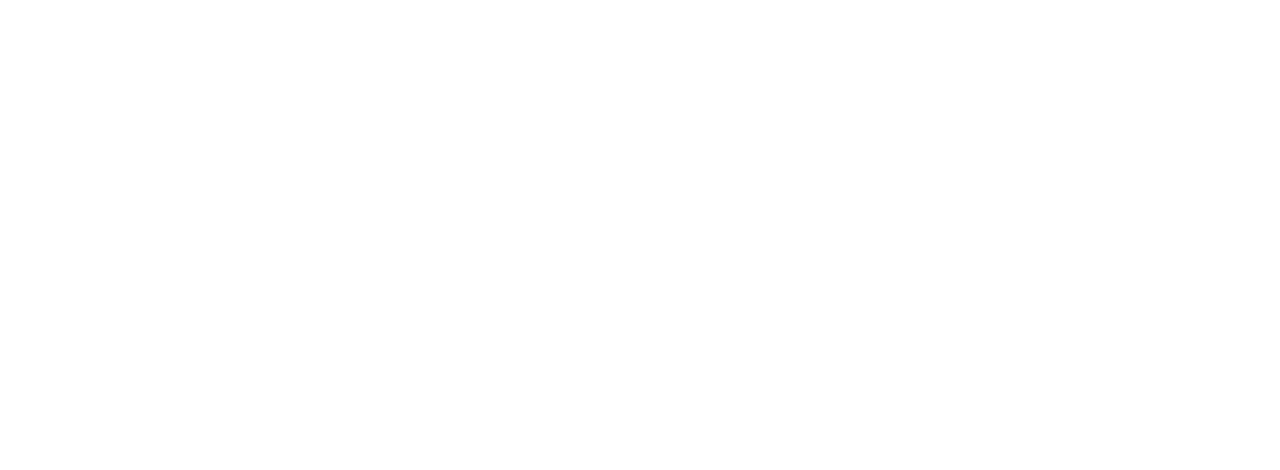
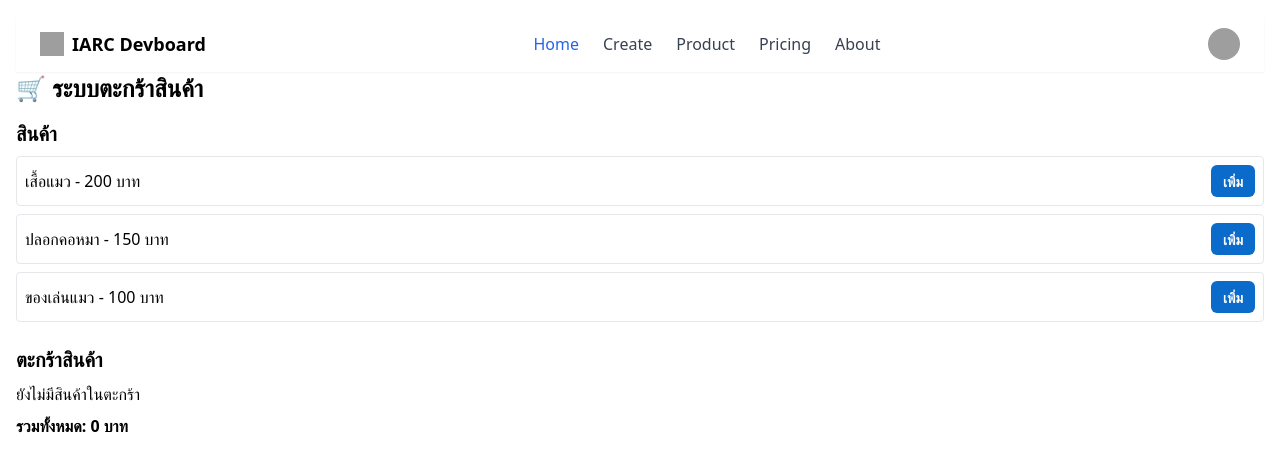
Before and after one commit to 6510110274/React-Starter, a React (Create React App) app in the folder frontend/: page /product in a window 1280 px wide. Before the commit this address had no page. Shown: the top 470 px of the page. Built offline with nearby package versions, Linux system fonts and the light colour scheme; grey boxes are pictures that could not be loaded.

Commit message:
feat: add shopping cart functionality with product listing and cart management

```diff
--- a/frontend/src/App.js
+++ b/frontend/src/App.js
@@ -3,6 +3,7 @@
 import { BrowserRouter } from "react-router-dom";
 import UserList from "./views/UserList";
 import CreateUser from "./views/CreateUser";
+import ShopProduct from "./views/ShopProduct";
 
 function App() {
   return (
@@ -11,6 +12,7 @@
         <Routes>
           <Route path='/' element={<UserList/>} />
           <Route path='/create' element={<CreateUser/>} />
+          <Route path='/product' element={<ShopProduct/>}/>
         </Routes>
       </BrowserRouter>
     </div>
--- /dev/null
+++ b/frontend/src/components/Cart.jsx
@@ -0,0 +1,31 @@
+// 📁 src/components/Cart.jsx
+import { Button } from '@mui/joy';
+import React from 'react';
+
+const Cart = ({ cart, removeFromCart }) => {
+  const total = cart.reduce((sum, item) => sum + item.product.price * item.quantity, 0);
+
+  return (
+    <div className="mt-4">
+      <h2 className="text-xl font-semibold mb-2">ตะกร้าสินค้า</h2>
+      {cart.length === 0 ? (
+        <p>ยังไม่มีสินค้าในตะกร้า</p>
+      ) : (
+        <ul className="space-y-2">
+          {cart.map((item, index) => (
+            <li key={index} className="flex justify-between items-center border p-2 rounded">
+              <span>{item.product.name} x {item.quantity}</span>
+              <div className="flex items-center ml-auto space-x-4">
+                <span>{item.product.price * item.quantity} บาท</span>
+                <Button color='danger' onClick={() => removeFromCart(index)}>ลบ</Button>
+              </div>
+            </li>
+          ))}
+        </ul>
+      )}
+      <div className="mt-2 font-bold">รวมทั้งหมด: {total} บาท</div>
+    </div>
+  );
+};
+
+export default Cart;
--- a/frontend/src/components/Content.jsx
+++ b/frontend/src/components/Content.jsx
@@ -35,6 +35,24 @@
         }
     };
 
+    const confirmUpdateUser = async () => {
+        try {
+        await Repo.users.update(editUser._id, editUser);
+        setOpen(false);
+        onActionSuccess(); // รีเฟรชรายการ
+
+        // ✅ แสดง SweetAlert แจ้งผลลัพธ์
+        Swal.fire({
+            title: 'สำเร็จ!',
+            text: 'แก้ไขข้อมูลพนักงานเรียบร้อยแล้ว',
+            icon: 'success',
+            confirmButtonText: 'ตกลง'
+        });
+
+        } catch (error) {
+        alert(error?.message);
+        }
+    }
     const handleUpdateUser = async (userId) => {
         try {
           const user = await Repo.users.get(userId);
@@ -60,6 +78,7 @@
             <th>ดำเนินการ</th>
             </tr>
         </thead>
+        <tbody>
         {users?.map((user, index) => (
             <tr key={index}>
             <td>{index + 1}</td>
@@ -82,6 +101,7 @@
             </td>
             </tr>
         ))}
+        </tbody>
         </Table>
         <Modal open={open} onClose={() => setOpen(false)}>
         <ModalDialog>
@@ -106,24 +126,7 @@
             </FormControl>
             <DialogActions>
             <Button
-                onClick={async () => {
-                    try {
-                    await Repo.users.update(editUser._id, editUser);
-                    setOpen(false);
-                    onActionSuccess(); // รีเฟรชรายการ
-
-                    // ✅ แสดง SweetAlert แจ้งผลลัพธ์
-                    Swal.fire({
-                        title: 'สำเร็จ!',
-                        text: 'แก้ไขข้อมูลพนักงานเรียบร้อยแล้ว',
-                        icon: 'success',
-                        confirmButtonText: 'ตกลง'
-                    });
-
-                    } catch (error) {
-                    alert(error?.message);
-                    }
-                }}
+                onClick={confirmUpdateUser}
                 >
                 บันทึก
             </Button>
--- a/frontend/src/components/Header.jsx
+++ b/frontend/src/components/Header.jsx
@@ -4,27 +4,33 @@
     return (
     <div className="bg-white shadow-sm px-6 py-3 flex items-center justify-between">
         <div className="flex items-center space-x-2">
-            <img class="w-6 h-6" src="https://png.pngtree.com/element_our/png_detail/20180911/background-material-design-for-lorem-ipsum-logo-png_89686.jpg"/>
+            <img alt="IARC Logo" className="w-6 h-6" src="https://png.pngtree.com/element_our/png_detail/20180911/background-material-design-for-lorem-ipsum-logo-png_89686.jpg"/>
             <div className="text-lg font-semibold"> IARC Devboard</div>
         </div>
-        <div class="space-x-6 hidden md:flex">
+        <div className="space-x-6 hidden md:flex">
             <Link
                 to="/"
                 aria-current="page"
                 className="text-blue-600 font-medium"
             >
-                <a>Home</a>
+                Home
             </Link>
             <Link
                 to="/create"
                 aria-current="page"
-                class="text-gray-700 hover:text-blue-600"
+                className="text-gray-700 hover:text-blue-600"
             >
-                <a>Create</a>
+                Create
             </Link>
-            <a href="#" class="text-gray-700 hover:text-blue-600">Services</a>
-            <a href="#" class="text-gray-700 hover:text-blue-600">Pricing</a>
-            <a href="#" class="text-gray-700 hover:text-blue-600">About</a>
+            <Link
+                to="/product"
+                aria-current="page"
+                className="text-gray-700 hover:text-blue-600"
+            >
+                Product
+            </Link>
+            <div href="#" class="text-gray-700 hover:text-blue-600">Pricing</div>
+            <div href="#" class="text-gray-700 hover:text-blue-600">About</div>
         </div>
 
         <div>
--- a/frontend/src/components/Home.jsx
+++ /dev/null
@@ -1,52 +0,0 @@
-import React, {useState,useEffect} from "react";
-import { Card, CardContent, Input, LinearProgress } from "@mui/joy";
-import Content from "./Content";
-import Repo from "../repositories";
-
-function Home() {
-  const [searchTerm, setSearchTerm] = useState("");
-  const [users,setUsers] = useState([]);
-  const [loading, setLoading] = useState(true);
-
-  const fetchData = async () => {
-    try {
-      const res = await Repo.users.getAll({ name:searchTerm });
-      setUsers(res?.rows || []);
-      setLoading(false);
-      console.log("User", res?.rows);
-    } catch (error) {
-      console.error("Error", error?.message);
-    }
-  };
-
- useEffect(() => {
-    fetchData();
-    console.log("Users", users);
-  },[searchTerm]);
-  if(loading) {
-    return(
-      <div>
-        <LinearProgress/>
-      </div>
-      );
-    }
-  return (
-    <div>
-      <Card>
-        <CardContent>
-          <div>Search Box</div>
-          <Input
-            placeholder='Input Some Search Word'
-            onChange={(e) => setSearchTerm(e.target.value)}
-          />
-          <div>
-            You Search <span className='text-blue-500'>{searchTerm}</span>
-          </div>
-        </CardContent>
-        <Content users={users} onActionSuccess={fetchData} />
-      </Card>
-    </div>
-  );
-}
-
-export default Home;
--- /dev/null
+++ b/frontend/src/components/ProductList.jsx
@@ -0,0 +1,27 @@
+// 📁 src/components/ProductList.jsx
+import React from 'react';
+import { Button } from '@mui/joy';
+
+const dummyProducts = [
+  { _id: '1', name: 'เสื้อแมว', price: 200 },
+  { _id: '2', name: 'ปลอกคอหมา', price: 150 },
+  { _id: '3', name: 'ของเล่นแมว', price: 100 },
+];
+
+const ProductList = ({ addToCart }) => {
+  return (
+    <div className="mb-6">
+      <h2 className="text-xl font-semibold mb-2">สินค้า</h2>
+      <ul className="space-y-2">
+        {dummyProducts.map(product => (
+          <li key={product._id} className="flex justify-between items-center border p-2 rounded">
+            <span>{product.name} - {product.price} บาท</span>
+            <Button size="sm" onClick={() => addToCart(product)}>เพิ่ม</Button>
+          </li>
+        ))}
+      </ul>
+    </div>
+  );
+};
+
+export default ProductList;
--- /dev/null
+++ b/frontend/src/views/ShopProduct.js
@@ -0,0 +1,41 @@
+// 📁 src/views/CartPage.jsx
+import React, { useState } from 'react';
+import ProductList from '../components/ProductList';
+import Cart from '../components/Cart';
+import Header from '../components/Header';
+
+function ShopProduct() {
+  const [cart, setCart] = useState([]);
+
+  const addToCart = (product) => {
+    const existing = cart.find(item => item.product._id === product._id);
+    if (existing) {
+      const updatedCart = cart.map(item =>
+        item.product._id === product._id
+          ? { ...item, quantity: item.quantity + 1 }
+          : item
+      );
+      setCart(updatedCart);
+    } else {
+      setCart([...cart, { product, quantity: 1 }]);
+    }
+  };
+
+  const removeFromCart = (index) => {
+    const updatedCart = [...cart];
+    updatedCart.splice(index, 1); // ลบสินค้าที่ตำแหน่ง index
+    setCart(updatedCart); // อัพเดต cart
+  };
+
+
+  return (
+    <div className="p-4">
+      <Header/>
+      <h1 className="text-2xl font-bold mb-4">🛒 ระบบตะกร้าสินค้า</h1>
+      <ProductList addToCart={addToCart}/>
+      <Cart cart={cart} removeFromCart={removeFromCart} />
+    </div>
+  );
+};
+
+export default ShopProduct;
--- a/frontend/src/views/UserList.js
+++ b/frontend/src/views/UserList.js
@@ -1,52 +1,60 @@
-import React, {useState,useEffect} from "react";
+import React, { useState, useEffect, useCallback } from "react";
 import { Card, CardContent, Input, LinearProgress } from "@mui/joy";
 import Content from "../components/Content";
 import Repo from "../repositories";
 import Header from "../components/Header";
 
-
 function UserList() {
   const [searchTerm, setSearchTerm] = useState("");
-  const [users,setUsers] = useState([]);
+  const [debouncedTerm, setDebouncedTerm] = useState(""); // ✅ สำหรับ debounce
+  const [users, setUsers] = useState([]);
   const [loading, setLoading] = useState(true);
 
-  const fetchData = async () => {
+  useEffect(() => {
+    const timer = setTimeout(() => {
+      setDebouncedTerm(searchTerm);
+    }, 100);
+
+    return () => clearTimeout(timer);
+  }, [searchTerm]);
+
+  const fetchData = useCallback(async () => {
+    setLoading(true);
     try {
-      const res = await Repo.users.getAll({ name:searchTerm });
+      const res = await Repo.users.getAll({ name: debouncedTerm });
       setUsers(res?.rows || []);
-      setLoading(false);
-      console.log("User", res?.rows);
     } catch (error) {
       console.error("Error", error?.message);
+    } finally {
+      setLoading(false);
     }
-  };
+  }, [debouncedTerm]);
 
- useEffect(() => {
+  useEffect(() => {
     fetchData();
-    console.log("Users", users);
-  },[searchTerm]);
-  if(loading) {
-    return(
-      <div>
-        <LinearProgress/>
-      </div>
-      );
-    }
+  }, [fetchData]);
+
   return (
     <div>
-      <Header/>
+      <Header />
       <Card>
         <CardContent>
           <div>Search Box</div>
           <Input
-            placeholder='Input Some Search Word'
+            placeholder="Input Some Search Word"
             onChange={(e) => setSearchTerm(e.target.value)}
           />
           <div>
-            You Search <span className='text-blue-500'>{searchTerm}</span>
+            You Search{" "}
+            <span className="text-blue-500">{debouncedTerm || "ทั้งหมด"}</span>
           </div>
         </CardContent>
-        <Content users={users} onActionSuccess={fetchData} />
+
+        {loading ? (
+          <LinearProgress />
+        ) : (
+          <Content users={users} onActionSuccess={fetchData} />
+        )}
       </Card>
     </div>
   );
```
